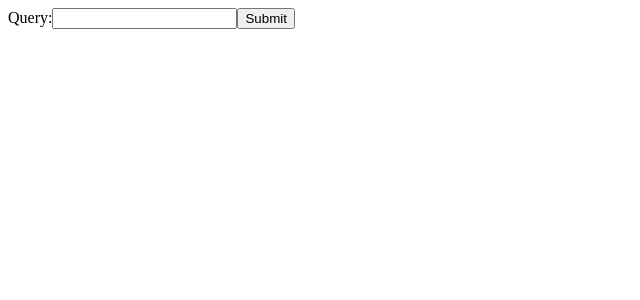
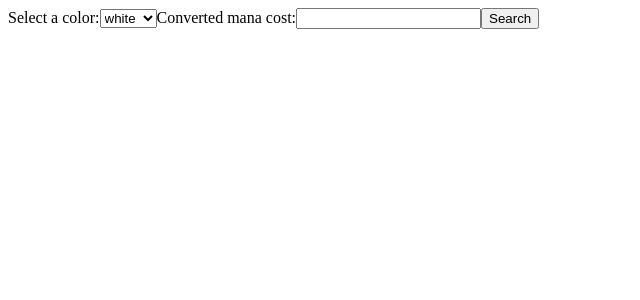
Before and after one commit to mikkelrev22/infinitescroll, a React app: page / in a window 1280 px wide. Shown: the top 300 px of the page, without its empty margins (0-640 px from the left). Built offline with nearby package versions, Linux system fonts and the light colour scheme; the HTML template or start-up script is replaced by a standard one.

Commit message:
implemented list and state

```diff
--- /dev/null
+++ b/client/src/components/Card.jsx
@@ -0,0 +1,16 @@
+import React from 'react'
+
+const Card = (props) => {
+  const cardList = props.cards
+  const mappedCards = cardList.map((card, i)=>
+  <li key={i}>
+  <div><img src={card}></img>{i + 1}</div>
+  </li>)
+  return (
+    <ul>
+      {mappedCards}
+    </ul>
+  )
+}
+
+export default Card
--- a/client/src/components/app.jsx
+++ b/client/src/components/app.jsx
@@ -1,31 +1,92 @@
 import React from 'react'
 import axios from 'axios'
+import Card from './Card.jsx'
+import InfiniteScroll from 'react-infinite-scroll-component'
 
 class App extends React.Component {
   constructor () {
     super ()
     this.state = {
-      value: '',
-      return: []
+      color: 'white',
+      CMC: '',
+      cardArray: [],
+      hasMore: false,
+      loading: false,
+      error: false,
+      nextPage: ''
     }
-    this.handleChange = this.handleChange.bind(this)
+    this.handleChangeCMC = this.handleChangeCMC.bind(this)
+    this.handleChangeColor = this.handleChangeColor.bind(this)
     this.handleSubmit = this.handleSubmit.bind(this)
+    this.getRequest = this.getRequest.bind(this)
   }
-  handleChange = (e) => {
-    this.setState({value: e.target.value})
+  handleChangeColor = (e) => {
+    this.setState({color: e.target.value})
   }
-  handleSubmit = () => {
-    alert('hello')
+  handleChangeCMC = (e) => {
+    this.setState({CMC: e.target.value})
   }
+  handleSubmit = (e) => {
+   this.getRequest()
+    e.preventDefault()
+  }
+  getRequest = () => {
+    this.setState({error: false})
+    this.setState({loading: true})
+    axios.get(`https://api.scryfall.com/cards/search?q=c%3A${this.state.color}+cmc%3D${this.state.CMC}`)
+    .then((res)=>{
+      console.log(res.data)
+      const cardArray = res.data.data
+      const mappedCardArray= cardArray.map(card=> card.image_uris.small)
+      this.setState({cardArray: [...mappedCardArray]})
+      if (res.data.has_more) {
+        this.setState({nextPage: res.data.next_page, hasMore: res.data.has_more})
+      }
+      else {
+        this.setState({nextPage: null, hasMore: false})
+      }
+      this.setState({loading: false})
+    })
+    .catch(error=> {
+      console.log(error)
+      this.setState({loading: false})
+      this.setState({error: true})
+    })
+  }
+
   render() {
     return (
-      <form onSubmit={this.handleSubmit}>
-        <label>
-          Query:
-          <input type="text" value={this.state.value} onChange={this.handleChange} />
-        </label>
-        <input type="submit" value="Submit" />
-      </form>
+      <div>
+        <div>
+        <form onSubmit={this.handleSubmit}>
+          <label>
+            Select a color:
+            <select value={this.state.color} onChange={this.handleChangeColor}>
+              <option value="white">white</option>
+              <option value="red">red</option>
+              <option value="black">black</option>
+              <option value="blue">blue</option>
+              <option value="green">green</option>
+            </select>
+          </label>
+          <label>
+              Converted mana cost:
+              <input type="text" value={this.state.CMC} onChange={this.handleChangeCMC} />
+          </label>
+          <input type="submit" value="Search"/>
+        </form>
+      </div>
+
+        <div>
+          <Card cards={this.state.cardArray}/>
+        </div>
+        <div>
+          {this.state.loading && 'Loading...'}
+        </div>
+        <div>
+          {this.state.error && 'An error occurred!'}
+        </div>
+     </div>
     );
   }
 }
--- a/package.json
+++ b/package.json
@@ -23,12 +23,15 @@
     "@babel/plugin-syntax-class-properties": "^7.12.1",
     "@babel/preset-env": "^7.12.7",
     "@babel/preset-react": "^7.12.7",
+    "@material-ui/core": "^4.11.0",
+    "@material-ui/data-grid": "^4.0.0-alpha.10",
     "axios": "^0.21.0",
     "babel-loader": "^8.2.1",
     "express": "^4.17.1",
     "nodemon": "^2.0.6",
     "react": "^17.0.1",
     "react-dom": "^17.0.1",
+    "react-infinite-scroll-component": "^5.1.0",
     "webpack": "^5.6.0",
     "webpack-cli": "^4.2.0"
   }
```
Also changed, not shown: client/src/components/InfiniteScroll.jsx (added, +28 -0 lines), 1 other file (tests, documents, lock files or other folders).
